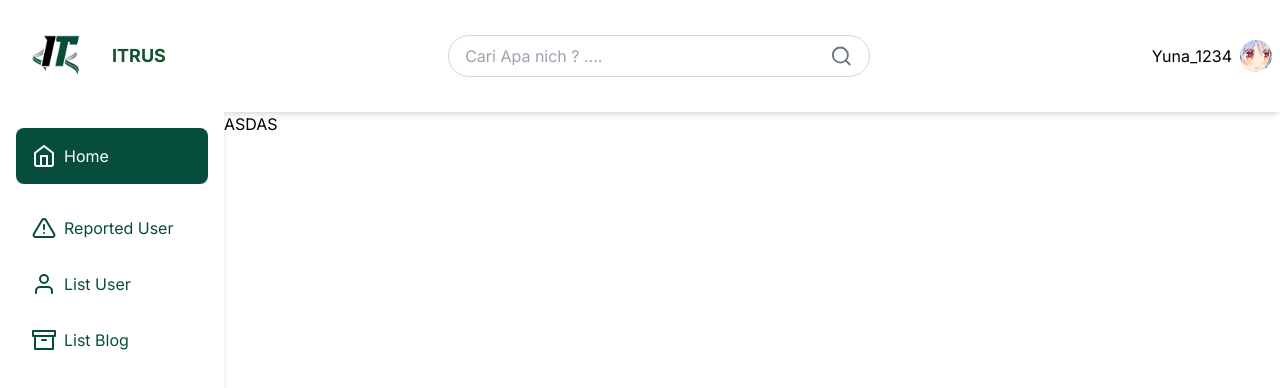
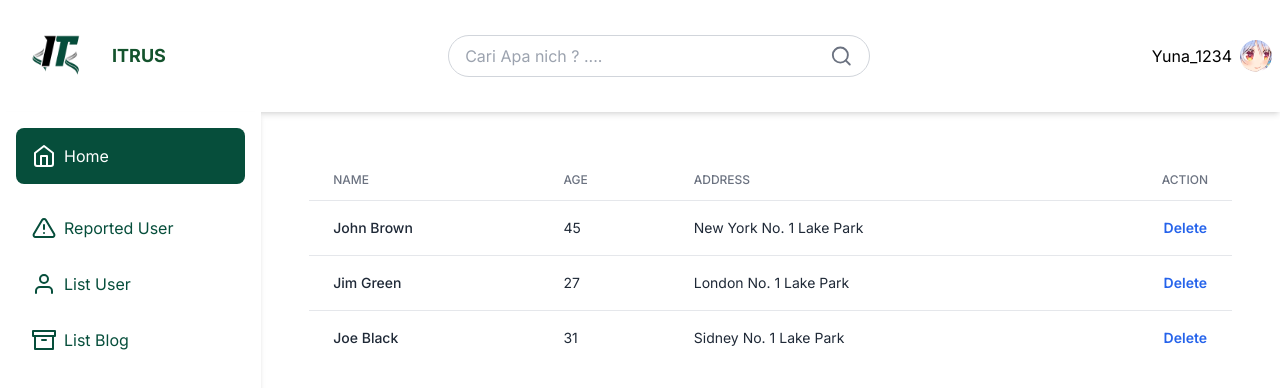
Before and after one commit to NoitrX/rpl-itrus-fe, a Next.js app: page /admin in a window 1280 px wide. Shown: the top 388 px of the page. Built offline with nearby package versions, Linux system fonts and the light colour scheme.

Commit message:
Table admin

```diff
--- a/package.json
+++ b/package.json
@@ -11,6 +11,7 @@
   "dependencies": {
     "feather-icons": "^4.29.2",
     "next": "14.2.3",
+    "preline": "^2.3.0",
     "react": "^18",
     "react-dom": "^18"
   },
--- a/src/app/admin/layout.tsx
+++ b/src/app/admin/layout.tsx
@@ -14,7 +14,7 @@ export default function LayoutAdmin({ children }: { children: React.ReactNode })
     <div className="max-w-screen bg-white flex flex-col">
       <Navbar />
       <div className="flex">
-        <div className="h-screen w-56 bg-white text-emerald-900 p-4 shadow-md">
+        <div className="h-screen w-1/4 bg-white text-emerald-900 p-4 shadow-md">
           <div className={` flex items-center rounded-lg ${pathname === "/admin" ? "bg-emerald-900 text-white p-4" : ""}`}>
             <i data-feather="home" className="mr-2"></i>
             <Link href="/">
@@ -44,7 +44,7 @@ export default function LayoutAdmin({ children }: { children: React.ReactNode })
             </ul>
           </nav>
         </div>
-        <div>{children}</div>
+        <div className="w-full">{children}</div>
       </div>
     </div>
   );
--- a/src/app/admin/page.tsx
+++ b/src/app/admin/page.tsx
@@ -5,7 +5,79 @@ import React from "react";
 import { usePathname } from "next/navigation";
 const AdminPage = () => {
   const pathname = usePathname();
-  return <div>ASDAS</div>;
+  return (
+    <div className="p-12 w-max-screen">
+      <div className="flex flex-col w-full">
+        <div className="-m-1.5 overflow-x-auto">
+          <div className="p-1.5 min-w-full inline-block align-middle">
+            <div className="overflow-hidden">
+              <table className="min-w-full divide-y divide-gray-200 dark:divide-neutral-700">
+                <thead>
+                  <tr>
+                    <th scope="col" className="px-6 py-3 text-start text-xs font-medium text-gray-500 uppercase dark:text-neutral-500">
+                      Name
+                    </th>
+                    <th scope="col" className="px-6 py-3 text-start text-xs font-medium text-gray-500 uppercase dark:text-neutral-500">
+                      Age
+                    </th>
+                    <th scope="col" className="px-6 py-3 text-start text-xs font-medium text-gray-500 uppercase dark:text-neutral-500">
+                      Address
+                    </th>
+                    <th scope="col" className="px-6 py-3 text-end text-xs font-medium text-gray-500 uppercase dark:text-neutral-500">
+                      Action
+                    </th>
+                  </tr>
+                </thead>
+                <tbody className="divide-y divide-gray-200 dark:divide-neutral-700">
+                  <tr>
+                    <td className="px-6 py-4 whitespace-nowrap text-sm font-medium text-gray-800 dark:text-neutral-200">John Brown</td>
+                    <td className="px-6 py-4 whitespace-nowrap text-sm text-gray-800 dark:text-neutral-200">45</td>
+                    <td className="px-6 py-4 whitespace-nowrap text-sm text-gray-800 dark:text-neutral-200">New York No. 1 Lake Park</td>
+                    <td className="px-6 py-4 whitespace-nowrap text-end text-sm font-medium">
+                      <button
+                        type="button"
+                        className="inline-flex items-center gap-x-2 text-sm font-semibold rounded-lg border border-transparent text-blue-600 hover:text-blue-800 disabled:opacity-50 disabled:pointer-events-none dark:text-blue-500 dark:hover:text-blue-400"
+                      >
+                        Delete
+                      </button>
+                    </td>
+                  </tr>
+
+                  <tr>
+                    <td className="px-6 py-4 whitespace-nowrap text-sm font-medium text-gray-800 dark:text-neutral-200">Jim Green</td>
+                    <td className="px-6 py-4 whitespace-nowrap text-sm text-gray-800 dark:text-neutral-200">27</td>
+                    <td className="px-6 py-4 whitespace-nowrap text-sm text-gray-800 dark:text-neutral-200">London No. 1 Lake Park</td>
+                    <td className="px-6 py-4 whitespace-nowrap text-end text-sm font-medium">
+                      <button
+                        type="button"
+                        className="inline-flex items-center gap-x-2 text-sm font-semibold rounded-lg border border-transparent text-blue-600 hover:text-blue-800 disabled:opacity-50 disabled:pointer-events-none dark:text-blue-500 dark:hover:text-blue-400"
+                      >
+                        Delete
+                      </button>
+                    </td>
+                  </tr>
+
+                  <tr>
+                    <td className="px-6 py-4 whitespace-nowrap text-sm font-medium text-gray-800 dark:text-neutral-200">Joe Black</td>
+                    <td className="px-6 py-4 whitespace-nowrap text-sm text-gray-800 dark:text-neutral-200">31</td>
+                    <td className="px-6 py-4 whitespace-nowrap text-sm text-gray-800 dark:text-neutral-200">Sidney No. 1 Lake Park</td>
+                    <td className="px-6 py-4 whitespace-nowrap text-end text-sm font-medium">
+                      <button
+                        type="button"
+                        className="inline-flex items-center gap-x-2 text-sm font-semibold rounded-lg border border-transparent text-blue-600 hover:text-blue-800 disabled:opacity-50 disabled:pointer-events-none dark:text-blue-500 dark:hover:text-blue-400"
+                      >
+                        Delete
+                      </button>
+                    </td>
+                  </tr>
+                </tbody>
+              </table>
+            </div>
+          </div>
+        </div>
+      </div>
+    </div>
+  );
 };
 
 export default AdminPage;
--- a/tailwind.config.js
+++ b/tailwind.config.js
@@ -1,18 +1,13 @@
 /** @type {import('tailwindcss').Config} */
 module.exports = {
-  content: [
-    "./src/pages/**/*.{js,ts,jsx,tsx,mdx}",
-    "./src/components/**/*.{js,ts,jsx,tsx,mdx}",
-    "./src/app/**/*.{js,ts,jsx,tsx,mdx}",
-  ],
+  content: ["./src/pages/**/*.{js,ts,jsx,tsx,mdx}", "./src/components/**/*.{js,ts,jsx,tsx,mdx}", "./src/app/**/*.{js,ts,jsx,tsx,mdx}", "./node_modules/preline/preline.js"],
   theme: {
     extend: {
       backgroundImage: {
         "gradient-radial": "radial-gradient(var(--tw-gradient-stops))",
-        "gradient-conic":
-          "conic-gradient(from 180deg at 50% 50%, var(--tw-gradient-stops))",
+        "gradient-conic": "conic-gradient(from 180deg at 50% 50%, var(--tw-gradient-stops))",
       },
     },
   },
-  plugins: [],
+  plugins: [require("preline/plugin")],
 };
```
Also changed, not shown: 1 other file (tests, documents, lock files or other folders).
